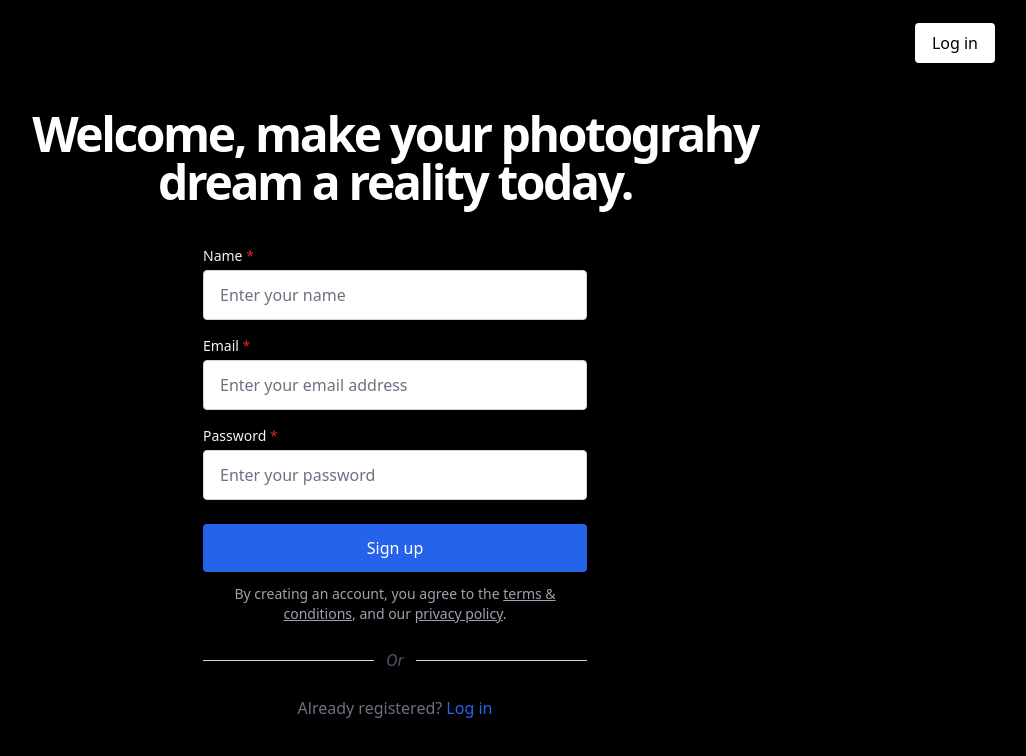
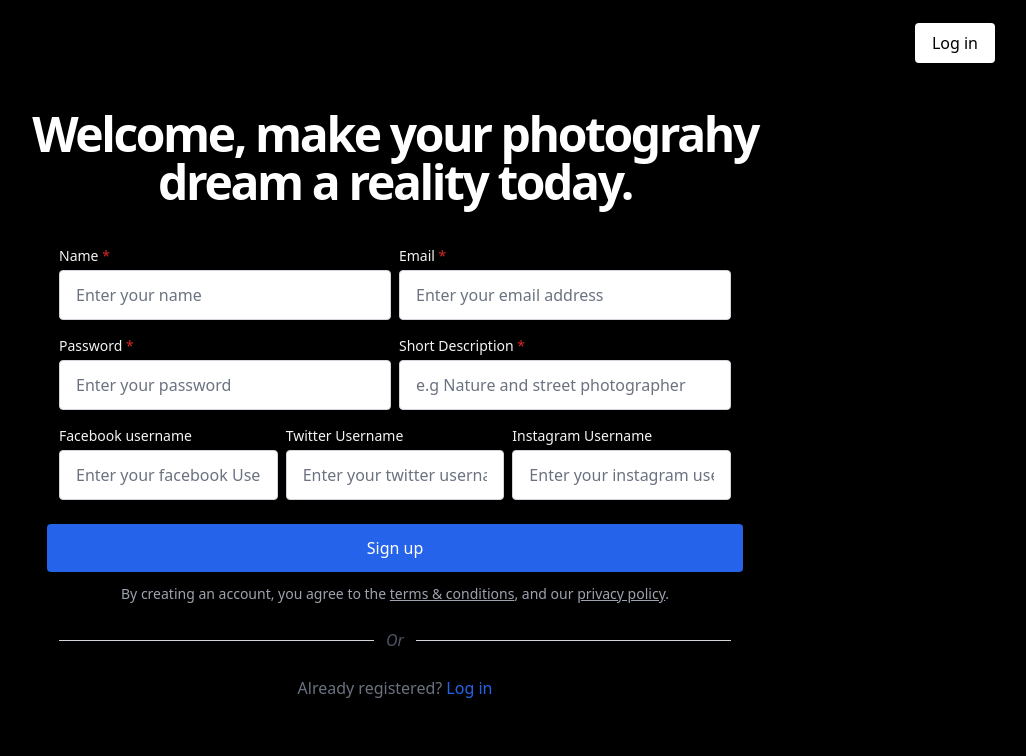
Before and after one commit to humphrey-mutuma/photography, a React (Create React App) app in the folder client/: page /signup in a window 1280 px wide. Shown: the top 756 px of the page, without its empty margins (245-1271 px from the left). Built offline with nearby package versions, Linux system fonts and the light colour scheme; some icons are missing.

Commit message:
add firebase storage setup and move description and social media handles reg to the signup page

```diff
--- a/client/package.json
+++ b/client/package.json
@@ -8,6 +8,7 @@
     "@testing-library/react": "^13.4.0",
     "@testing-library/user-event": "^13.5.0",
     "axios": "^1.1.3",
+    "firebase": "^9.13.0",
     "react": "^18.2.0",
     "react-dom": "^18.2.0",
     "react-dropzone": "^14.2.3",
@@ -18,6 +19,7 @@
     "react-scripts": "5.0.1",
     "react-toastify": "^9.0.8",
     "tailwind-scrollbar-hide": "^1.1.7",
+    "uuid": "^9.0.0",
     "web-vitals": "^2.1.4"
   },
   "scripts": {
--- /dev/null
+++ b/client/src/components/shimmer.js
@@ -0,0 +1,13 @@
+export const shimmer = (w, h) => `
+<svg width="${w}" height="${h}" version="1.1" xmlns="http://www.w3.org/2000/svg" xmlns:xlink="http://www.w3.org/1999/xlink">
+  <defs>
+    <linearGradient id="g">
+      <stop stop-color="#333" offset="20%" />
+      <stop stop-color="#222" offset="50%" />
+      <stop stop-color="#333" offset="70%" />
+    </linearGradient>
+  </defs>
+  <rect width="${w}" height="${h}" fill="#333" />
+  <rect id="r" width="${w}" height="${h}" fill="url(#g)" />
+  <animate xlink:href="#r" attributeName="x" from="-${w}" to="${w}" dur="1s" repeatCount="indefinite"  />
+</svg>`;
--- /dev/null
+++ b/client/src/context/UserContext.js
@@ -0,0 +1,42 @@
+import { useSession } from "next-auth/react";
+import { createContext, useContext } from "react";
+import { useRouter } from "next/router";
+import { LoadingIcon } from "../components/Icons/Icons";
+import { useCollection } from "swr-firestore-v9";
+
+const UserContext = createContext();
+
+export function UserWrapper({ children }) {
+  const { data: session, status } = useSession();
+  const { data: admin } = useCollection("admins");
+  const router = useRouter();
+
+  const admins = admin?.map((user) => user.email);
+
+  if (!admin) {
+    return (
+      <div className="flex items-center justify-center w-full p-2">
+        <LoadingIcon size={6} />
+      </div>
+    );
+  }
+
+  if (admins.includes(session?.user?.email)) {
+    return (
+      <div className="max-w-8xl mx-auto">
+        <UserContext.Provider value={{ admins }}>
+          {children}
+        </UserContext.Provider>{" "}
+      </div>
+    );
+  } else {
+    router.push("/");
+  }
+}
+
+UserWrapper.auth = true;
+
+// custom user hook
+export function useUserContext() {
+  return useContext(UserContext);
+}
--- /dev/null
+++ b/client/src/lib/firebase.js
@@ -0,0 +1,24 @@
+// // Import the functions you need from the SDKs you need
+// import { initializeApp } from "firebase/app";
+// import { getStorage } from "firebase/storage";
+// // import firebase from "firebase/compat/app";
+
+export const firebaseConfig = {
+  apiKey: "AIzaSyBTfNmsNCtikcrgsJR-Dfeqi9XhDWIWARY",
+  authDomain: "the-servant-19cd9.firebaseapp.com",
+  // databaseURL: "https://the-servant-19cd9-default-rtdb.firebaseio.com/",
+  projectId: "the-servant-19cd9",
+  storageBucket: "the-servant-19cd9.appspot.com",
+  messagingSenderId: "355503069337",
+  appId: "1:355503069337:web:120c79752ec9f7b20a8008",
+};
+
+// // Initialize Firebase
+// // const app = initializeApp(firebaseConfig);
+// // if (!firebase.apps.length) {
+// //   var app = initializeApp(firebaseConfig);
+// // } else {
+// //   var app = firebase.app(); // if already initialized, use that one
+// // }
+// // Firebase storage reference
+// export const storage = getStorage(initializeApp(firebaseConfig));
--- a/client/src/pages/SignUp.jsx
+++ b/client/src/pages/SignUp.jsx
@@ -12,7 +12,15 @@ function SignUp() {
   const { register, reset, handleSubmit } = useForm();
 
   // signup user
-  const onSubmit = ({ name, email, password }) => {
+  const onSubmit = ({
+    name,
+    email,
+    password,
+    description,
+    facebook,
+    twitter,
+    instagram,
+  }) => {
     axios
       .post(`${process.env.REACT_APP_SERVER_ROOT_URL}/api/users`, {
         name,
@@ -26,7 +34,7 @@ function SignUp() {
       })
       .catch(function (error) {
         // console.log(error);
-        if (error.response.data.msg === 'login') {
+        if (error.response.data.msg === "login") {
           ToastifyFailure("You are registered, Kindly LOGIN");
         } else {
           ToastifyFailure("Something Went Wrong, Try again");
@@ -51,10 +59,10 @@ function SignUp() {
               </div>
 
               {/* Form */}
-              <div className="max-w-sm mx-auto">
+              <div className="max-w-2xl mx-auto">
                 <form onSubmit={handleSubmit(onSubmit)}>
-                  <div className="flex flex-wrap -mx-3 mb-4">
-                    <div className="w-full px-3">
+                  <section className="flex mb-4 flex-col sm:flex-row items-center justify-between sm:space-x-2 ">
+                    <div className="w-full mb-4 sm:mb-0">
                       <label
                         className="block text-gray-100 text-sm font-medium mb-1"
                         htmlFor="name"
@@ -72,9 +80,7 @@ function SignUp() {
                         required
                       />
                     </div>
-                  </div>
-                  <div className="flex flex-wrap -mx-3 mb-4">
-                    <div className="w-full px-3">
+                    <div className="w-full mb-4 sm:mb-0">
                       <label
                         className="block text-gray-100 text-sm font-medium mb-1"
                         htmlFor="email"
@@ -92,9 +98,9 @@ function SignUp() {
                         required
                       />
                     </div>
-                  </div>
-                  <div className="flex flex-wrap -mx-3 mb-4">
-                    <div className="w-full px-3">
+                  </section>
+                  <section className="flex mb-4 flex-col sm:flex-row items-center justify-between sm:space-x-2 ">
+                    <div className="w-full mb-4 sm:mb-0">
                       <label
                         className="block text-gray-100 text-sm font-medium mb-1"
                         htmlFor="password"
@@ -112,9 +118,95 @@ function SignUp() {
                         required
                       />
                     </div>
-                  </div>
+                    <div className="w-full mb-4 sm:mb-0">
+                      <label
+                        className="block text-gray-100 text-sm font-medium mb-1"
+                        htmlFor="description"
+                      >
+                        Short Description{" "}
+                        <span className="text-red-600">*</span>
+                      </label>
+                      <input
+                        id="description"
+                        type="description"
+                        {...register("description", {
+                          required: true,
+                        })}
+                        className="form-input w-full text-black"
+                        placeholder="e.g Nature and street photographer"
+                        required
+                      />
+                    </div>
+                  </section>
+
+                  {/* social media handles */}
+                  <section className="flex mb-4 flex-col sm:flex-row items-center justify-between sm:space-x-2 ">
+                    <aside>
+                      <div className="w-full mb-4 sm:mb-0">
+                        <div className="flex justify-between">
+                          <label
+                            className="block text-gray-100 text-sm font-medium mb-1"
+                            htmlFor="facebook"
+                          >
+                            Facebook username
+                          </label>
+                        </div>
+                        <input
+                          id="facebook"
+                          type="facebook"
+                          {...register("facebook", {
+                            required: false,
+                          })}
+                          className="form-input w-full text-black"
+                          placeholder="Enter your facebook Username"
+                        />
+                      </div>
+                    </aside>
+                    <aside>
+                      <div className="w-full mb-4 sm:mb-0">
+                        <div className="flex justify-between">
+                          <label
+                            className="block text-gray-100 text-sm font-medium mb-1"
+                            htmlFor="twitter"
+                          >
+                            Twitter Username
+                          </label>
+                        </div>
+                        <input
+                          id="twitter"
+                          type="twitter"
+                          {...register("twitter", {
+                            required: false,
+                          })}
+                          className="form-input w-full text-black"
+                          placeholder="Enter your twitter username"
+                        />
+                      </div>
+                    </aside>
+                    <aside>
+                      <div className="w-full ">
+                        <div className="flex justify-between">
+                          <label
+                            className="block text-gray-100 text-sm font-medium mb-1"
+                            htmlFor="instagram"
+                          >
+                            Instagram Username
+                          </label>
+                        </div>
+                        <input
+                          id="instagram"
+                          type="instagram"
+                          {...register("instagram", {
+                            required: false,
+                          })}
+                          className="form-input w-full text-black"
+                          placeholder="Enter your instagram username"
+                        />
+                      </div>
+                    </aside>
+                  </section>
                   <div className="flex flex-wrap -mx-3 mt-6">
-                    <div className="w-full px-3">
+                    <div className="w-full ">
                       <input
                         value="Sign up"
                         type="submit"
```
Also changed, not shown: client/src/pages/create-gallery.js (+48 -67 lines), 1 other file (tests, documents, lock files or other folders).
